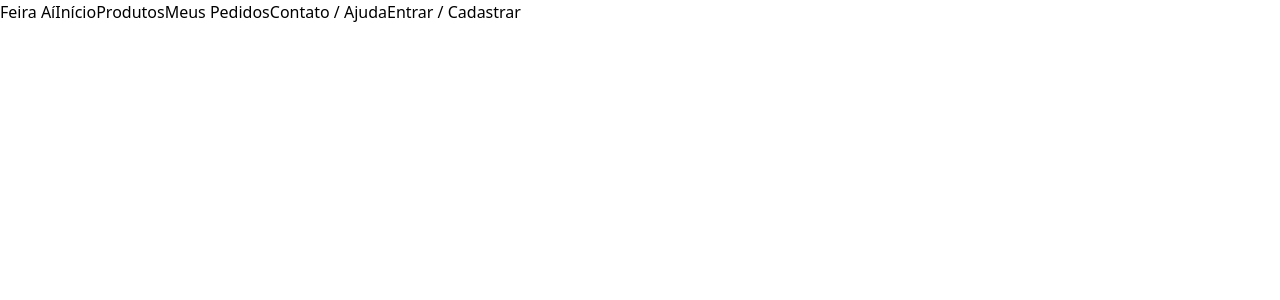
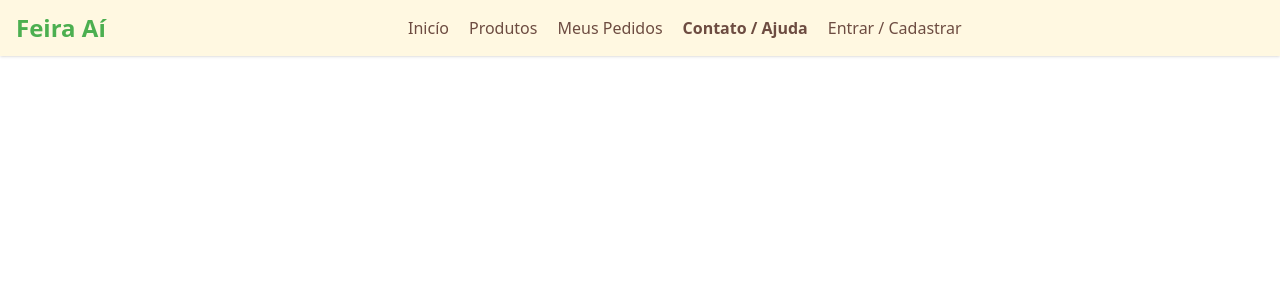
Before and after one commit to gabrieljaivona/Feira-AI, a React (Vite) app: page /Contact in a window 1280 px wide. Shown: the top 300 px of the page. Built offline with nearby package versions, Linux system fonts and the light colour scheme.

Commit message:
Criando o componente de selecao de cidades

```diff
--- a/src/App.css
+++ b/src/App.css
@@ -1 +1,6 @@
 @import "tailwindcss";
+
+:root {
+    --background: 48 100% 94%; /* #FFF8E1 Beige Areia / Fundo */
+    --foreground: 19 25% 34%; /* #6D4C41 Marrom Terroso (Textos/Títulos) */
+}
--- a/src/components/Header.tsx
+++ b/src/components/Header.tsx
@@ -2,18 +2,44 @@ import { NavLink } from "react-router-dom";
 
 
 function Header() {
+  const baseLink = "text-[#6D4C41] hover:text-[#4CAF50] hover:ease-linear";
+  const activeLink = "font-bold";
+
   return (
-    <nav>
-        <div className="flex">
-            <a href="#">Feira Aí</a>
-            <div>
-              <NavLink to="/Home">Início</NavLink>
-              <NavLink to="/Products">Produtos</NavLink>
-              <NavLink to="/MyOrders">Meus Pedidos</NavLink>
-              <NavLink to="/Contact">Contato / Ajuda</NavLink>
-              <NavLink to="/Auth">
+    <nav className="bg-[#FFF8E1] shadow">
+        <div className="flex items-center justify-between max-w-7xl mx-auto px-4 py-3">
+            <NavLink to="/Home" className="text-[#4CAF50] font-bold text-2xl">Feira Aí</NavLink>
+
+            <div className="flex gap-5">
+              <NavLink to="/Home" className={({ isActive }) =>
+                `${baseLink} ${isActive ? activeLink : ""}`}>
+                Inicío
+              </NavLink>
+
+              <NavLink to="/Products" className={({ isActive }) =>
+                `${baseLink} ${isActive ? activeLink : ""}`}>
+                Produtos
+              </NavLink>
+
+              <NavLink to="/MyOrders" className={({ isActive }) =>
+                `${baseLink} ${isActive ? activeLink : ""}`}>
+                Meus Pedidos
+              </NavLink>
+
+              <NavLink to="/Contact" className={({ isActive }) =>
+              `${baseLink} ${isActive ? activeLink : ""}`}>
+                Contato / Ajuda
+                </NavLink>
+
+              <NavLink to="/Auth" className={({ isActive }) =>
+              `${baseLink} ${isActive ? activeLink : ""}`}>
                 <button type="button">Entrar / Cadastrar</button>
               </NavLink>
+            </div>
+            <div>
+              <button>
+
+              </button>
             </div>
         </div>
     </nav>
```
Also changed, not shown: src/components/CitySelector.tsx (added).
